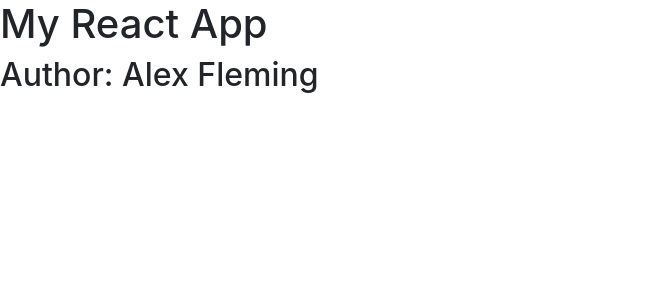
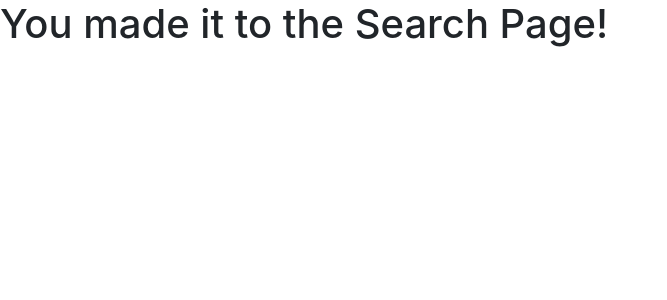
Before and after one commit to ad-fleming/react-employee-directory, a React (Create React App) app: page /react-employee-directory/search in a window 1280 px wide. Shown: the top 300 px of the page, without its empty margins (0-667 px from the left). Built offline with nearby package versions, Linux system fonts and the light colour scheme.

Commit message:
added basic route to dummy About and Search pages. Updated path to be that of github pages

```diff
--- a/src/App.js
+++ b/src/App.js
@@ -1,11 +1,18 @@
 import React from 'react';
+import { BrowserRouter as Router, Route } from "react-router-dom";
+import About from "./pages/About";
+import Search from "./pages/Search";
+// import Navbar from "./components/Navbar";
+// import Footer from "./components/Footer";
 
 function App() {
   return (
-    <>
-      <h1>My React App</h1>
-      <h2>Author: Alex Fleming</h2>
-    </>
+    <Router>
+      <>
+        <Route exact path="/react-employee-directory" component={About}/>
+        <Route exact path="/react-employee-directory/search" component={Search}/>
+      </>
+    </Router>
   );
 }
 
--- /dev/null
+++ b/src/pages/About.jsx
@@ -0,0 +1,11 @@
+import React from "react";
+
+const About = () => {
+    return (
+        <div>
+            <h1>You made it to the About Page</h1>
+        </div>
+    );
+};
+
+export default About;
--- /dev/null
+++ b/src/pages/Search.jsx
@@ -0,0 +1,13 @@
+import React, { Component } from 'react';
+
+class Search extends Component {
+    render() {
+        return (
+            <div>
+                <h1>You made it to the Search Page!</h1>
+            </div>
+        );
+    }
+}
+
+export default Search;;
```
